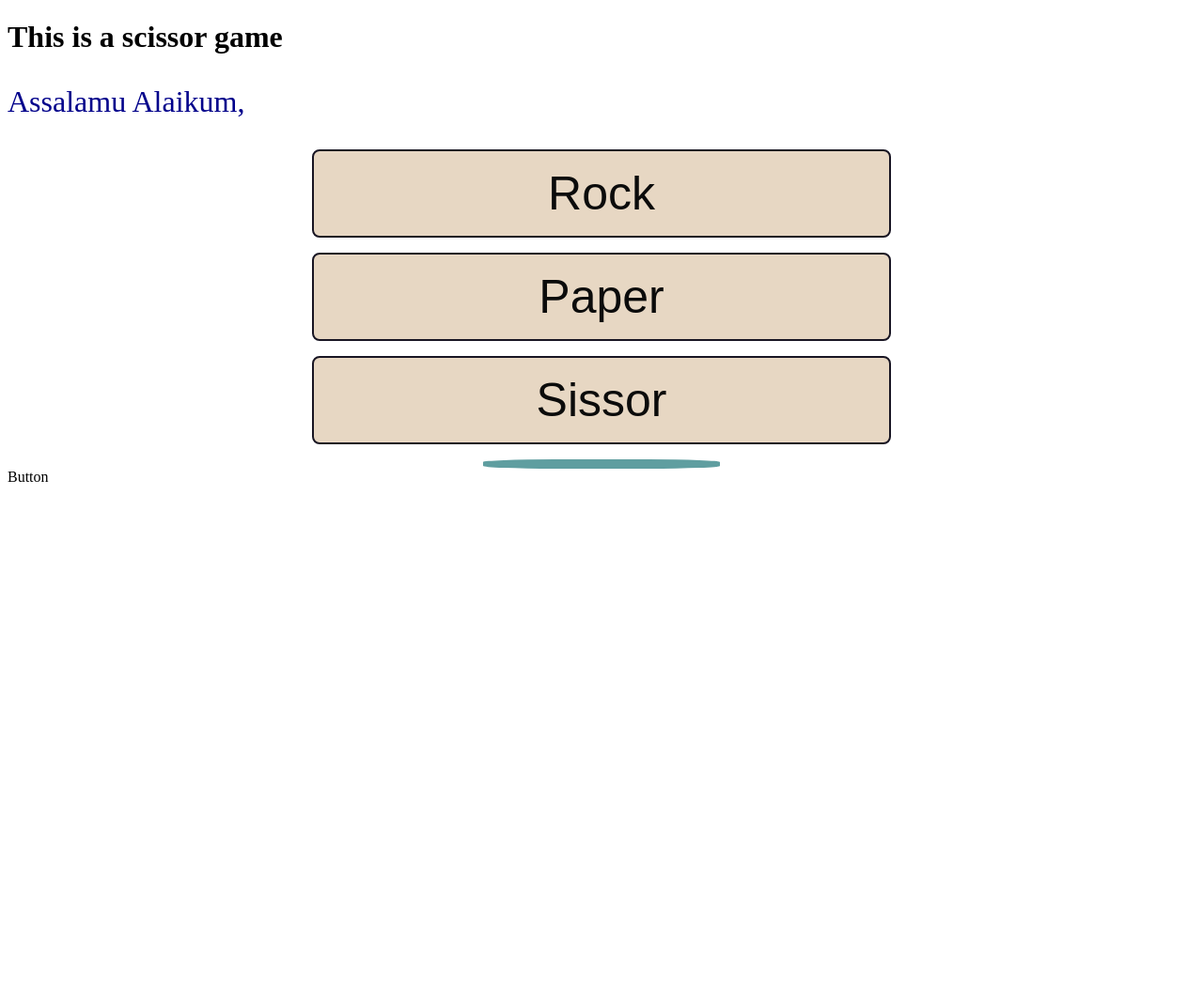
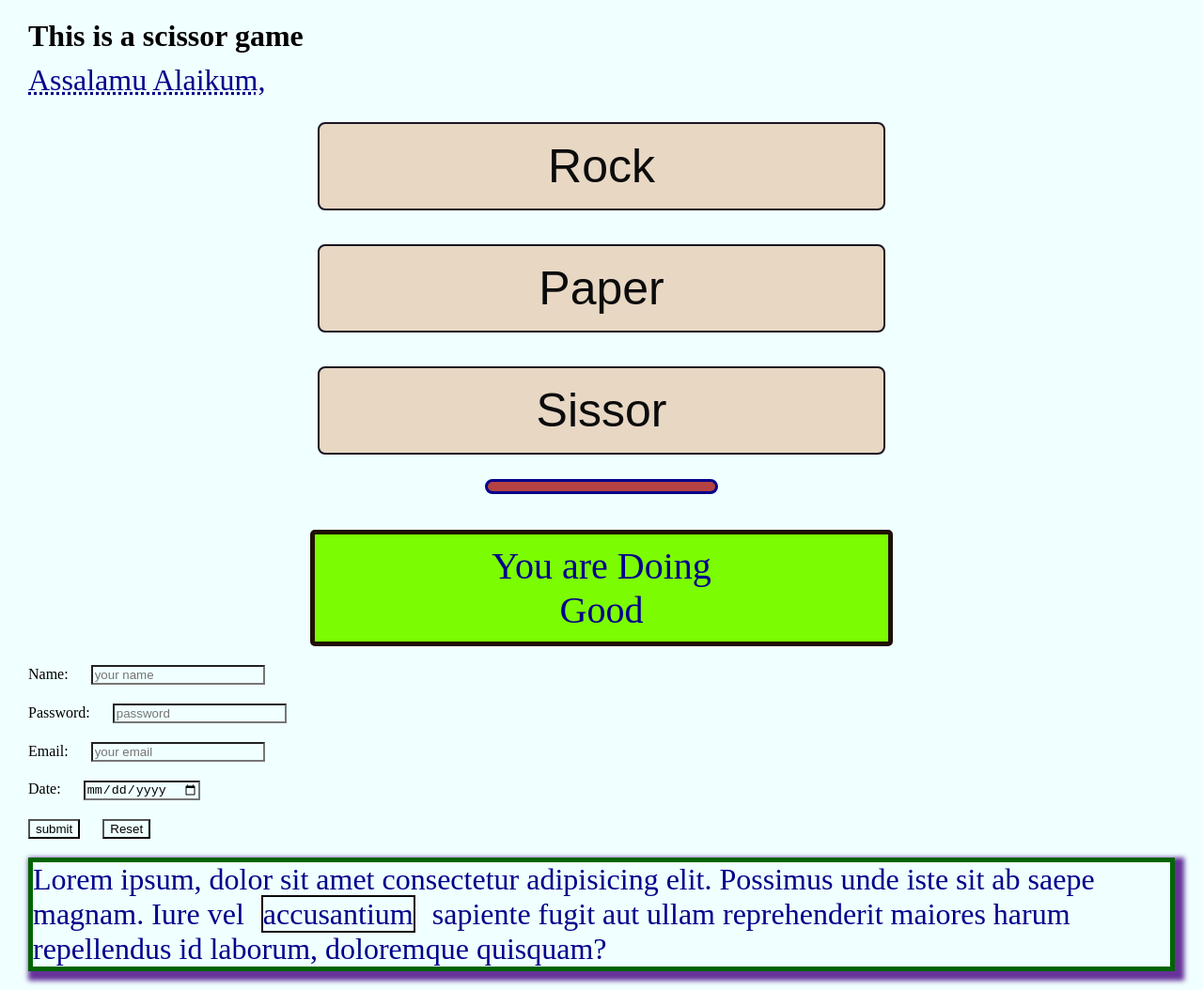
Before and after one commit to ahm-hasnat/project-1, a plain HTML site: page test.html in a window 1280 px wide. Shown: the whole page at 94% size. Before the commit the page ends 800 px from the top, so only its background shows below. Drawn offline with Linux system fonts and the light colour scheme.

Commit message:
project commit

```diff
--- a/test.css
+++ b/test.css
@@ -1,3 +1,7 @@
+*{
+    margin: 10px;
+    background-color: azure;
+}
 .mybutton{
     display:flex;
     color: blueviolet;
@@ -6,7 +10,7 @@
     align-items: center;
     justify-content: center;
 
-    background-color:white;
+    background-color:azure;
 }
 
 .bub{
@@ -34,14 +38,43 @@ p{
 #result{
     color: gold;
     font-size: 30px;
-    background-color: cadetblue;
+    background-color: rgb(180, 66, 66);
     box-sizing: border-box;
-    border-radius: 30%;
+    border-radius: 10px;
+    border: 3px solid darkblue;
     padding: 5px;
    text-align: center;
  margin-left: 40%;
  margin-right: 40%;
-#computerchoice{
-
+}
+.diivv{
+    display: flex;
+    background-color: lawngreen;
+    justify-content:center;
+    margin-left: 25%;
+    margin-right: 25%;
+    border-radius: 5px;
+    border: 5px solid rgb(32, 16, 2);
 
 }
+.insidediv{
+
+   background-color: lawngreen;
+   width: 50%;
+   text-align: center;
+   font-weight: 200;
+   font-size: 40px;
+
+}
+.text{
+    text-decoration: dotted underline;
+}
+#spaan{
+    border: 2px solid rgb(9, 9, 10);
+}
+.paragraph{
+    margin: 10px;
+    border: 5px solid darkgreen;
+    box-shadow: 5px 5px 5px 5px rebeccapurple;
+
+}
--- a/test.html
+++ b/test.html
@@ -3,8 +3,9 @@
 <head>
     <meta charset="UTF-8">
     <meta name="viewport" content="width=device-width, initial-scale=1.0">
-    <title>Document</title>
+    <title>Practice Site</title>
     <link rel="stylesheet" href="test.css">
+    <link rel="shortcut icon" href="home_4556826.png" type="image/x-icon">
 
 </head>
 <body>
@@ -14,10 +15,25 @@
    <div class="mybutton"> <button class="bub" onclick="playGame('paper')">Paper</button></div>
    <div class="mybutton"><button class="bub" onclick="playGame('scissors')">Sissor</button></div>
     <div id="result"></div>
-    <div>Button</div>
  <br>
    <div id="computerchoice"></div>
    <script src="test.js" defer></script>
+  <div class="diivv"> <p class="insidediv">You are Doing Good</p></div>
+  <label for="name">Name:</label>
+  <input type="text" placeholder="your name">
+  <br>
+  <label for="password">Password:</label>
+  <input type="password" name="" id="" placeholder="password">
+  <br>
+  <label for="email">Email:</label>
+  <input type="email" placeholder="your email">
+  <br>
+  <label for="Date">Date:</label>
+  <input type="date" name="" id="" >
+  <br>
+  <input type="submit" value="submit">
+  <input type="button" value="Reset">
+  <p class="paragraph">Lorem ipsum, dolor sit amet consectetur adipisicing elit. Possimus unde iste sit ab saepe magnam. Iure vel <span id="spaan">accusantium</span> sapiente fugit aut ullam reprehenderit maiores harum repellendus id laborum, doloremque quisquam?</p>
 
 </body>
 </html>
```
Also changed, not shown: 01.html (added, +15 -0 lines), home_4556826.png (added).
